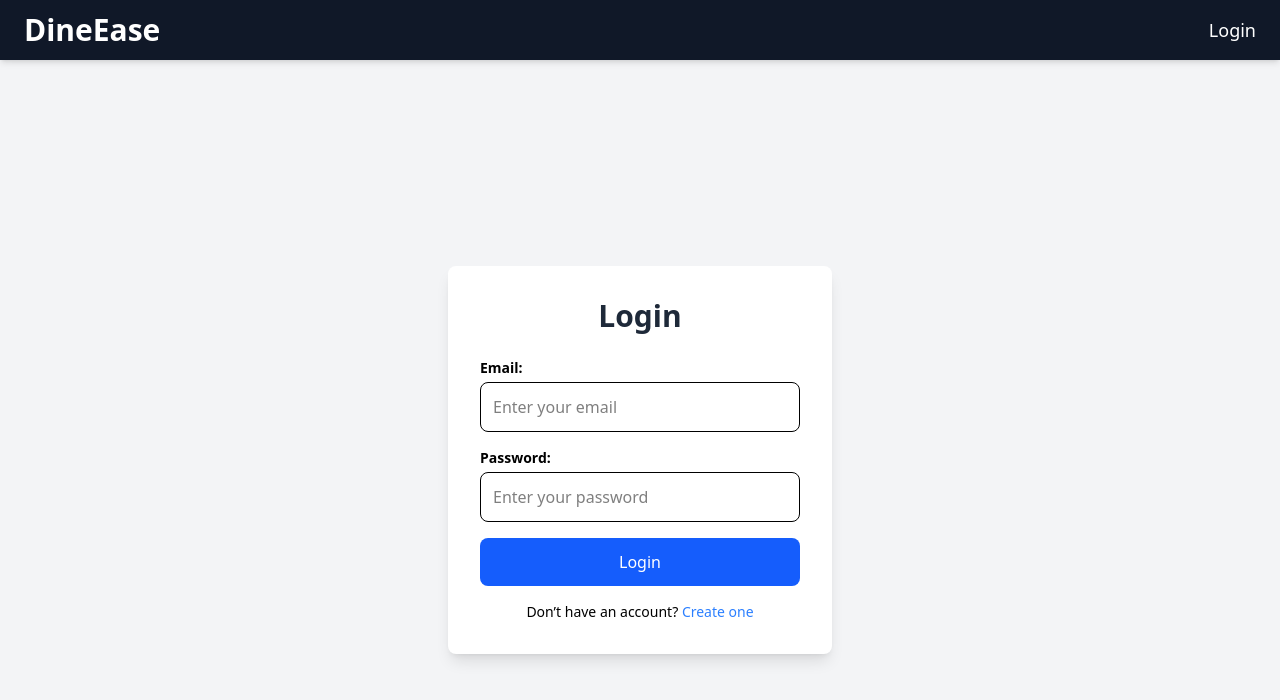
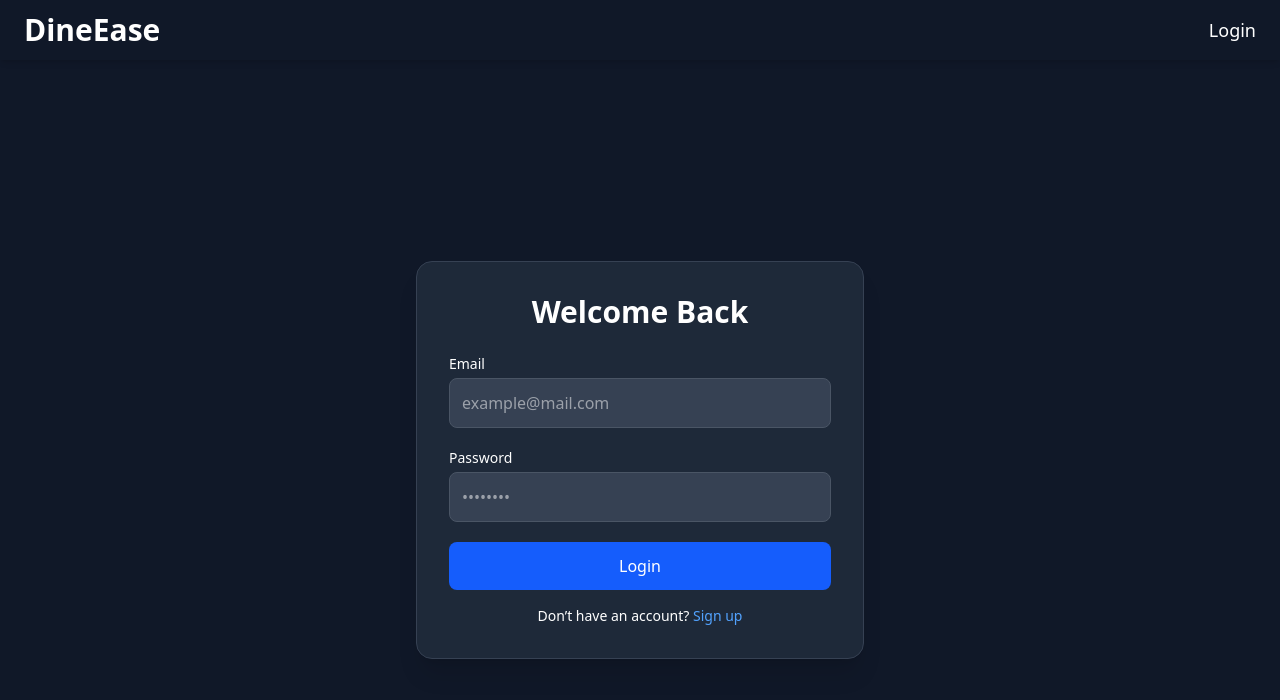
Before and after one commit to shrey-s12/DineEase-Frontend, a React (Vite) app: page /auth/login in a window 1280 px wide. Shown: the top 700 px of the page. Built offline with nearby package versions, Linux system fonts and the light colour scheme; no server answers.

Commit message:
Modify the styling of Login and Register Page

```diff
--- a/src/App.jsx
+++ b/src/App.jsx
@@ -84,8 +84,8 @@ function App() {
             <Route path="/merchantCounters" element={<MerchantCounters />} />
           </Route>
           <Route path="/auth/login" element={<LoginPage />} />
+          <Route path="/auth/register" element={<RegisterPage />} />
         </Route>
-        <Route path="/auth/register" element={<RegisterPage />} />
       </Routes>
       {user && <Footer />}
     </div>
--- a/src/pages/AuthenticationPage.jsx
+++ b/src/pages/AuthenticationPage.jsx
@@ -17,62 +17,70 @@ export const Auth = () => {
     );
 }
 
-export const LoginPage = () => {
+const AuthPage = ({ type }) => {
+    const [name, setName] = useState("");
     const [email, setEmail] = useState("");
     const [password, setPassword] = useState("");
+    const dispatch = useDispatch();
     const navigate = useNavigate();
-    const dispatch = useDispatch();
-    const handleLogin = (e) => {
+
+    const handleSubmit = async (e) => {
         e.preventDefault();
         try {
-            axios.post(`${AUTH_URL}/auth/login`, { email, password })
-                .then(res => {
-                    const { token, refresh_token } = res.data;
-                    localStorage.setItem('token', token);
-                    localStorage.setItem('refresh_token', refresh_token);
-                    dispatch(setUser(res.data.user));
-                    navigate("/profile");
-                })
-                .catch(err => {
-                    console.error(err);
-                });
+            if (type === "login") {
+                const res = await axios.post(`${AUTH_URL}/auth/login`, { email, password });
+                localStorage.setItem("token", res.data.token);
+                localStorage.setItem("refresh_token", res.data.refresh_token);
+                dispatch(setUser(res.data.user));
+                navigate("/profile");
+            } else {
+                await axios.post(`${AUTH_URL}/auth/register`, { name, email, password });
+                navigate("/auth/login");
+            }
         } catch (error) {
-            console.error(error);
+            console.error("Error:", error);
         }
     };
 
     return (
-        <div className="flex flex-col items-center justify-center min-h-screen bg-gray-100">
-            <div className="bg-white p-8 rounded-lg shadow-lg w-96">
-                <h1 className="text-3xl font-extrabold text-gray-800 mb-6 text-center">
-                    Login
+        <div className="flex items-center justify-center min-h-screen bg-gray-900 text-white px-4">
+            <div className="bg-gray-800 bg-opacity-90 p-8 rounded-2xl shadow-xl w-full max-w-md backdrop-blur-lg border border-gray-700">
+                <h1 className="text-3xl font-bold text-center mb-6">
+                    {type === "login" ? "Welcome Back" : "Create an Account"}
                 </h1>
-                <form onSubmit={handleLogin} className="space-y-4">
+                <form onSubmit={handleSubmit} className="space-y-5">
+                    {type === "register" && (
+                        <div>
+                            <label className="block text-sm mb-1">Name</label>
+                            <input
+                                type="text"
+                                value={name}
+                                onChange={(e) => setName(e.target.value)}
+                                className="w-full p-3 bg-gray-700 border border-gray-600 rounded-lg focus:ring-2 focus:ring-blue-400 outline-none"
+                                placeholder="John Doe"
+                                required
+                            />
+                        </div>
+                    )}
                     <div>
-                        <label className="block text-sm font-bold mb-1" htmlFor="email">
-                            Email:
-                        </label>
+                        <label className="block text-sm mb-1">Email</label>
                         <input
-                            id="email"
                             type="email"
                             value={email}
                             onChange={(e) => setEmail(e.target.value)}
-                            className="w-full p-3 border rounded-lg focus:ring-2 focus:ring-blue-500 focus:outline-none"
-                            placeholder="Enter your email"
+                            className="w-full p-3 bg-gray-700 border border-gray-600 rounded-lg focus:ring-2 focus:ring-blue-400 outline-none"
+                            placeholder="example@mail.com"
                             required
                         />
                     </div>
                     <div>
-                        <label className="block text-sm font-bold mb-1" htmlFor="password">
-                            Password:
-                        </label>
+                        <label className="block text-sm mb-1">Password</label>
                         <input
-                            id="password"
                             type="password"
                             value={password}
                             onChange={(e) => setPassword(e.target.value)}
-                            className="w-full p-3 border rounded-lg focus:ring-2 focus:ring-blue-500 focus:outline-none"
-                            placeholder="Enter your password"
+                            className="w-full p-3 bg-gray-700 border border-gray-600 rounded-lg focus:ring-2 focus:ring-blue-400 outline-none"
+                            placeholder="••••••••"
                             required
                         />
                     </div>
@@ -80,13 +88,13 @@ export const LoginPage = () => {
                         type="submit"
                         className="w-full bg-blue-600 text-white py-3 rounded-lg hover:bg-blue-700 transition"
                     >
-                        Login
+                        {type === "login" ? "Login" : "Register"}
                     </button>
                 </form>
-                <p className="text-sm text-center mt-4">
-                    Don’t have an account?{" "}
-                    <Link to="/auth/register" className="text-blue-500 hover:underline">
-                        Create one
+                <p className="text-center text-sm mt-4">
+                    {type === "login" ? "Don’t have an account? " : "Already have an account? "}
+                    <Link to={type === "login" ? "/auth/register" : "/auth/login"} className="text-blue-400 hover:underline">
+                        {type === "login" ? "Sign up" : "Login"}
                     </Link>
                 </p>
             </div>
@@ -94,90 +102,5 @@ export const LoginPage = () => {
     );
 };
 
-export const RegisterPage = () => {
-    const [name, setName] = useState("");
-    const [email, setEmail] = useState("");
-    const [password, setPassword] = useState("");
-    const navigate = useNavigate();
-
-    const handleRegister = async (e) => {
-        e.preventDefault();
-        try {
-            const response = await axios.post(`${AUTH_URL}/auth/register`, {
-                name,
-                email,
-                password,
-            });
-            navigate("/auth/login");
-            console.log(response.data);
-        } catch (error) {
-            console.error(error);
-        }
-    };
-
-    return (
-        <div className="flex flex-col items-center justify-center min-h-screen bg-gray-100">
-            <div className="bg-white p-8 rounded-lg shadow-lg w-96">
-                <h1 className="text-3xl font-extrabold text-gray-800 mb-6 text-center">
-                    Create an Account
-                </h1>
-                <form onSubmit={handleRegister} className="space-y-4">
-                    <div>
-                        <label className="block text-sm font-bold mb-1" htmlFor="name">
-                            Name:
-                        </label>
-                        <input
-                            id="name"
-                            type="text"
-                            value={name}
-                            onChange={(e) => setName(e.target.value)}
-                            className="w-full p-3 border rounded-lg focus:ring-2 focus:ring-green-500 focus:outline-none"
-                            placeholder="Enter your name"
-                            required
-                        />
-                    </div>
-                    <div>
-                        <label className="block text-sm font-bold mb-1" htmlFor="email">
-                            Email:
-                        </label>
-                        <input
-                            id="email"
-                            type="email"
-                            value={email}
-                            onChange={(e) => setEmail(e.target.value)}
-                            className="w-full p-3 border rounded-lg focus:ring-2 focus:ring-green-500 focus:outline-none"
-                            placeholder="Enter your email"
-                            required
-                        />
-                    </div>
-                    <div>
-                        <label className="block text-sm font-bold mb-1" htmlFor="password">
-                            Password:
-                        </label>
-                        <input
-                            id="password"
-                            type="password"
-                            value={password}
-                            onChange={(e) => setPassword(e.target.value)}
-                            className="w-full p-3 border rounded-lg focus:ring-2 focus:ring-green-500 focus:outline-none"
-                            placeholder="Enter your password"
-                            required
-                        />
-                    </div>
-                    <button
-                        type="submit"
-                        className="w-full bg-green-600 text-white py-3 rounded-lg hover:bg-green-700 transition"
-                    >
-                        Register
-                    </button>
-                </form>
-                <p className="text-sm text-center mt-4">
-                    Already have an account?{" "}
-                    <Link to="/auth/login" className="text-green-500 hover:underline">
-                        Login here
-                    </Link>
-                </p>
-            </div>
-        </div>
-    );
-};
+export const LoginPage = () => <AuthPage type="login" />;
+export const RegisterPage = () => <AuthPage type="register" />;
```
